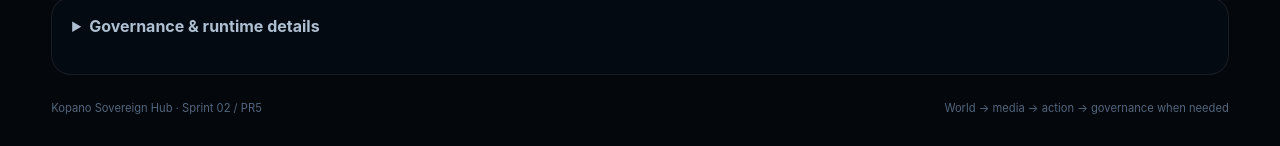
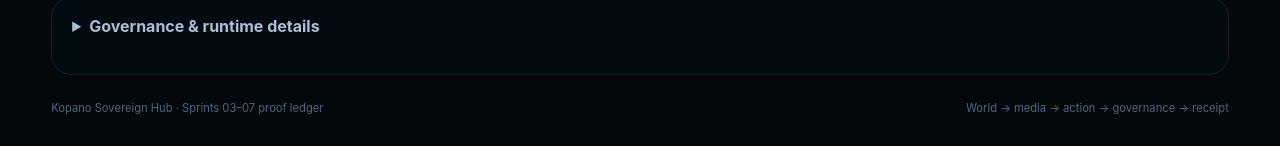
Before and after one commit to RobynAwesome/kopano-sovereign-hub, a React (Vite) app: page / in a window 1280 px wide. Shown: the part 1685-1831 px from the top of the page. Built offline with nearby package versions, Linux system fonts and the light colour scheme.

Commit message:
feat(ui): surface governed backlog proof receipts

```diff
--- a/src/App.tsx
+++ b/src/App.tsx
@@ -2,6 +2,7 @@ import { useMemo, useState, type CSSProperties } from 'react';
 import { evaluateAdapterProofCases } from './adapters/proof';
 import { integrationCandidates, sovereignSurfaces, type SovereignSurface } from './data/registry';
 import { evaluateSurface, readRuntimeSignals } from './lib/kc';
+import { evaluateBacklogProofs } from './poc/backlogProof';
 
 const doors = ['READ', 'PLAY', 'WATCH', 'LISTEN', 'OWN', 'CREATE'] as const;
 type Door = (typeof doors)[number];
@@ -37,7 +38,9 @@ export default function App() {
   const [showIntegrations, setShowIntegrations] = useState(false);
   const signals = useMemo(() => readRuntimeSignals(), []);
   const adapterProof = useMemo(() => evaluateAdapterProofCases(), []);
+  const backlogProofs = useMemo(() => evaluateBacklogProofs(), []);
   const proofPassed = adapterProof.filter((proofCase) => proofCase.passed).length;
+  const backlogPassed = backlogProofs.filter((proof) => proof.state === 'PASS').length;
   const selectedDecision = evaluateSurface(selected);
   const filtered = activeDoor === 'ALL' ? sovereignSurfaces : sovereignSurfaces.filter((surface) => doorForSurface(surface) === activeDoor);
 
@@ -83,13 +86,19 @@ export default function App() {
           <div><span>WebGL2</span><strong>{signals.webgl2 ? 'READY' : 'FALLBACK'}</strong></div>
           <div><span>Service Worker</span><strong>{signals.serviceWorker ? 'READY' : 'NO'}</strong></div>
           <div><span>Adapter Proof</span><strong>{proofPassed}/{adapterProof.length} PASS</strong></div>
+          <div><span>Backlog Proof</span><strong>{backlogPassed}/{backlogProofs.length} PASS</strong></div>
         </div>
         <div className="reason-list">{selectedDecision.reasons.map((reason) => <span key={reason}>◆ {reason}</span>)}</div>
+        <div className="reason-list" aria-label="Sprint backlog proof receipts">
+          {backlogProofs.map((proof) => (
+            <span key={proof.issue}>#{proof.issue} · {proof.state} · {proof.title} · {proof.receiptId}</span>
+          ))}
+        </div>
         <button className="secondary" onClick={() => setShowIntegrations((value) => !value)}>{showIntegrations ? 'Hide external adapters' : 'Inspect external adapters'}</button>
         {showIntegrations && <div className="integration-strip">{integrationCandidates.map((surface) => <SurfaceCard key={surface.id} surface={surface} onInspect={setSelected} />)}</div>}
       </details>
 
-      <footer><span>Kopano Sovereign Hub · Sprint 02 / PR5</span><span>World → media → action → governance when needed</span></footer>
+      <footer><span>Kopano Sovereign Hub · Sprints 03–07 proof ledger</span><span>World → media → action → governance → receipt</span></footer>
     </main>
   );
 }
```
